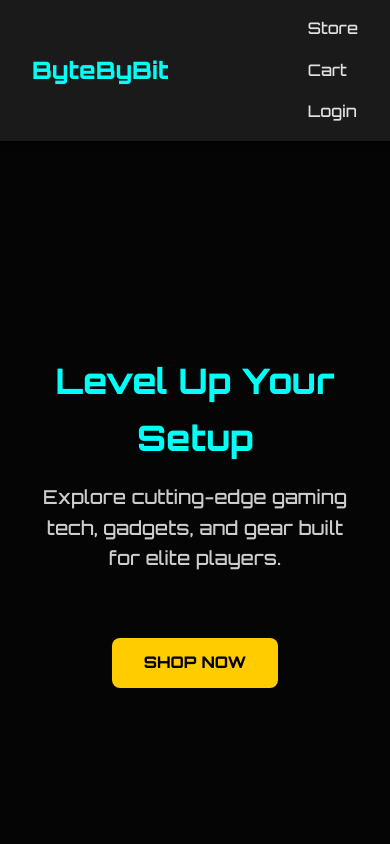
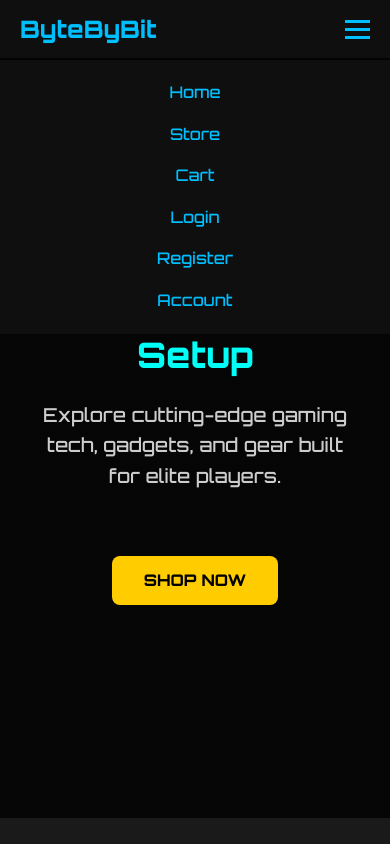
Before and after one commit to MikhailSingh1590/ByteByBit, a website: page frontend/index.html in a window 390 px wide. Shown: the top 844 px of the page. Drawn offline with Linux system fonts and the light colour scheme.

Commit message:
Fix burger menu and update responsive navbar

```diff
--- a/frontend/css/styles.css
+++ b/frontend/css/styles.css
@@ -951,3 +951,166 @@ footer p {
 .back-to-store .cta-button:hover {
   background-color: #009acd;
 }
+
+
+
+
+
+
+
+
+
+
+
+
+
+
+
+
+/* --- BURGER MENU --- */
+nav {
+  display: flex;
+  justify-content: space-between;
+  align-items: center;
+  background-color: #0f0f0f;
+  padding: 10px 20px;
+  position: relative;
+  z-index: 100;
+}
+
+.nav-links {
+  display: flex;
+  gap: 20px;
+}
+
+.nav-links a {
+  text-decoration: none;
+  color: #00bfff;
+  font-family: 'Orbitron', sans-serif;
+  font-weight: 500;
+  transition: color 0.3s;
+}
+
+.nav-links a:hover {
+  color: white;
+}
+
+.burger {
+  display: none;
+  cursor: pointer;
+  flex-direction: column;
+  gap: 5px;
+}
+
+.burger div {
+  width: 25px;
+  height: 3px;
+  background-color: #00bfff;
+  transition: all 0.3s ease;
+}
+
+@media (max-width: 768px) {
+  .nav-links {
+    position: absolute;
+    top: 60px;
+    right: 0;
+    background-color: #0f0f0f;
+    width: 100%;
+    flex-direction: column;
+    align-items: center;
+    display: none;
+  }
+
+  .nav-links.active {
+    display: flex;
+  }
+
+  .burger {
+    display: flex;
+  }
+}
+
+
+
+
+
+
+
+
+
+
+
+
+/* --- NAVBAR STYLES --- */
+.navbar {
+  display: flex;
+  justify-content: space-between;
+  align-items: center;
+  background-color: #0f0f0f;
+  padding: 10px 20px;
+  position: relative;
+  font-family: 'Orbitron', sans-serif;
+  z-index: 1000;
+}
+
+.navbar-logo {
+  color: #00bfff;
+  font-size: 1.5rem;
+  font-weight: bold;
+}
+
+/* Nav Links */
+.nav-links {
+  list-style: none;
+  display: flex;
+  gap: 20px;
+}
+
+.nav-links li a {
+  text-decoration: none;
+  color: #00bfff;
+  font-weight: 500;
+  transition: color 0.3s;
+}
+
+.nav-links li a:hover {
+  color: white;
+}
+
+/* Burger Menu */
+.burger {
+  display: none;
+  flex-direction: column;
+  cursor: pointer;
+  gap: 5px;
+}
+
+.burger div {
+  width: 25px;
+  height: 3px;
+  background-color: #00bfff;
+  transition: all 0.3s ease;
+}
+
+/* Mobile Styles */
+@media (max-width: 768px) {
+  .burger {
+    display: flex;
+  }
+
+  .nav-links {
+    position: absolute;
+    top: 60px;
+    right: 0;
+    width: 100%;
+    background-color: #0f0f0f;
+    flex-direction: column;
+    align-items: center;
+    padding: 20px 0;
+    display: none; /* HIDE BY DEFAULT */
+  }
+
+  .nav-links.active {
+    display: flex; /* SHOW ON TOGGLE */
+  }
+}
--- a/frontend/index.html
+++ b/frontend/index.html
@@ -11,12 +11,23 @@
   <!-- Navbar -->
   <nav class="navbar">
     <div class="navbar-logo">ByteByBit</div>
-    <ul>
+
+    <div class="burger" id="burger">
+      <div></div>
+      <div></div>
+      <div></div>
+    </div>
+
+    <ul class="nav-links" id="nav-links">
+      <li><a href="index.html">Home</a></li>
       <li><a href="store.html">Store</a></li>
       <li><a href="cart.html">Cart</a></li>
       <li><a href="login.html">Login</a></li>
+      <li><a href="register.html">Register</a></li>
+      <li><a href="account.html">Account</a></li>
     </ul>
   </nav>
+
 
   <!-- Hero Section -->
   <section class="hero">
@@ -47,5 +58,19 @@
   <footer class="footer">
     <p>&copy; 2025 ByteByBit. Built by gamers, for gamers.</p>
   </footer>
+
+  <script>
+    document.addEventListener('DOMContentLoaded', () => {
+      const burger = document.getElementById('burger-btn');
+      const navLinks = document.getElementById('nav-links');
+
+      burger.addEventListener('click', () => {
+        navLinks.classList.toggle('active');
+      });
+    });
+  </script>
+
+<script src="../frontend/js/main.js"></script>
+
 </body>
 </html>
--- a/frontend/js/main.js
+++ b/frontend/js/main.js
@@ -118,3 +118,13 @@ document.addEventListener('DOMContentLoaded', () => {
       });
     }
   });
+
+
+  document.addEventListener("DOMContentLoaded", () => {
+    const burger = document.getElementById("burger");
+    const navLinks = document.getElementById("nav-links");
+
+    burger.addEventListener("click", () => {
+      navLinks.classList.toggle("active");
+    });
+  });
```
Also changed, not shown: frontend/js/navbar.js (added, +8 -0 lines).
